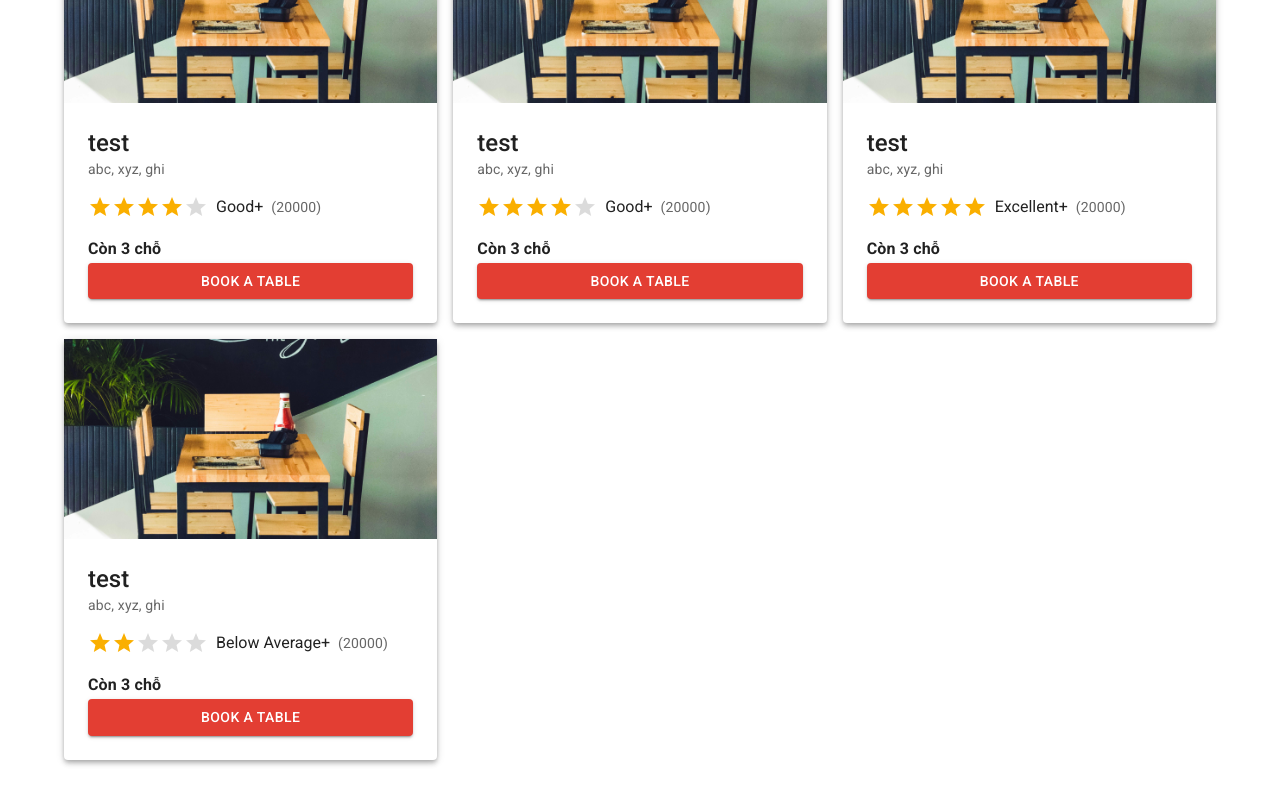
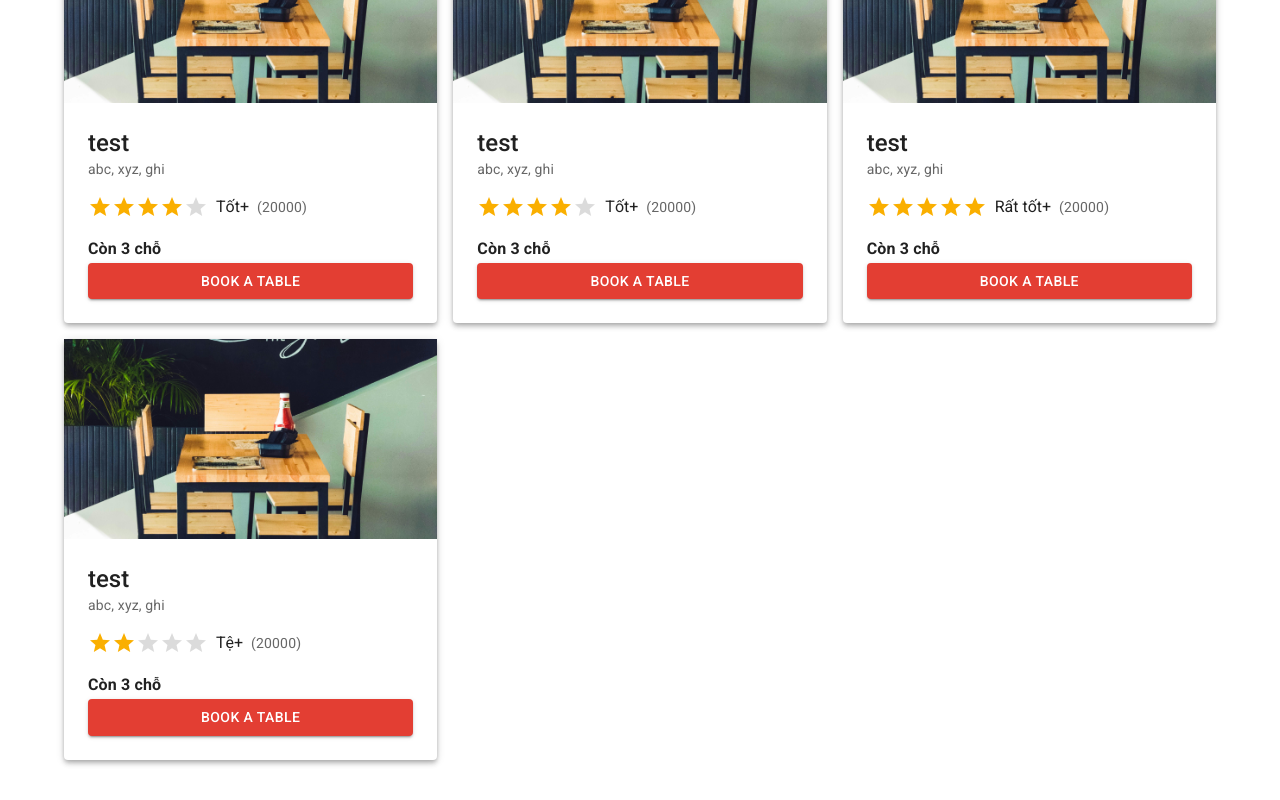
Before and after one commit to thientranreal/booking-hotel-fe, a Next.js app: page /restaurants in a window 1280 px wide. Shown: the part 318-1118 px from the top of the page. Built offline with nearby package versions, Linux system fonts and the light colour scheme.

Commit message:
update navbar

```diff
--- a/components/Navbar.tsx
+++ b/components/Navbar.tsx
@@ -26,8 +26,6 @@ export default function Navbar() {
     <AppBar position="static" sx={{ bgcolor: "white" }}>
       <Container maxWidth="xl">
         <Toolbar disableGutters sx={{ justifyContent: "space-between" }}>
-          <Image src="/images/logo.png" alt="Logo" width={200} height={200} />
-
           <Box sx={{ display: { xs: "flex", md: "none" } }}>
             <IconButton
               size="large"
@@ -42,7 +40,7 @@ export default function Navbar() {
 
             {/* Sidebar */}
             <Drawer
-              anchor="right"
+              anchor="left"
               open={openSidebar}
               onClose={toggleDrawer(false)}
             >
@@ -55,6 +53,14 @@ export default function Navbar() {
               </Box>
             </Drawer>
             {/* End Sidebar */}
+          </Box>
+
+          <Box
+            flex={{ xs: 1, md: "inherit" }}
+            display="flex"
+            justifyContent="center"
+          >
+            <Image src="/images/logo.png" alt="Logo" width={200} height={200} />
           </Box>
 
           <Box sx={{ display: { xs: "none", md: "flex" } }}>
--- a/components/ResRating.tsx
+++ b/components/ResRating.tsx
@@ -4,16 +4,16 @@ import Box from "@mui/material/Box";
 import StarIcon from "@mui/icons-material/Star";
 
 const labels: { [index: string]: string } = {
-  0.5: "Poor",
-  1: "Poor+",
-  1.5: "Below Average",
-  2: "Below Average+",
-  2.5: "Average",
-  3: "Average+",
-  3.5: "Good",
-  4: "Good+",
-  4.5: "Excellent",
-  5: "Excellent+",
+  0.5: "Cực tệ",
+  1: "Cực tệ+",
+  1.5: "Tệ",
+  2: "Tệ+",
+  2.5: "Trung bình",
+  3: "Trung bình+",
+  3.5: "Tốt",
+  4: "Tốt+",
+  4.5: "Rất tốt",
+  5: "Rất tốt+",
 };
 
 function getLabelText(value: number) {
--- a/components/ResRatingReadOnly.tsx
+++ b/components/ResRatingReadOnly.tsx
@@ -4,16 +4,16 @@ import Box from "@mui/material/Box";
 import StarIcon from "@mui/icons-material/Star";
 
 const labels: { [index: string]: string } = {
-  0.5: "Poor",
-  1: "Poor+",
-  1.5: "Below Average",
-  2: "Below Average+",
-  2.5: "Average",
-  3: "Average+",
-  3.5: "Good",
-  4: "Good+",
-  4.5: "Excellent",
-  5: "Excellent+",
+  0.5: "Cực tệ",
+  1: "Cực tệ+",
+  1.5: "Tệ",
+  2: "Tệ+",
+  2.5: "Trung bình",
+  3: "Trung bình+",
+  3.5: "Tốt",
+  4: "Tốt+",
+  4.5: "Rất tốt",
+  5: "Rất tốt+",
 };
 
 function getLabelText(value: number) {
--- a/components/restaurant-detail/ReviewSection.tsx
+++ b/components/restaurant-detail/ReviewSection.tsx
@@ -26,15 +26,15 @@ export default function ReviewSection() {
 
           <ResRatingReadOnly value={4} showLabel={false} />
           <Typography mt={1} component="span">
-            trên tổng 23 reviews
+            trên tổng 23 đánh giá
           </Typography>
         </Box>
 
-        <TotalReviewBar title="Excellent" value={50} color="#4CAF50" />
-        <TotalReviewBar title="Good" value={50} color="#00C853" />
-        <TotalReviewBar title="Average" value={70} color="#FFEB3B" />
-        <TotalReviewBar title="Below Average" value={50} color="#FF9800" />
-        <TotalReviewBar title="Poor" value={50} color="#F44336" />
+        <TotalReviewBar title="Rất tốt" value={50} color="#4CAF50" />
+        <TotalReviewBar title="Tốt" value={50} color="#00C853" />
+        <TotalReviewBar title="Trung bình" value={70} color="#FFEB3B" />
+        <TotalReviewBar title="Tệ" value={50} color="#FF9800" />
+        <TotalReviewBar title="Cực tệ" value={50} color="#F44336" />
       </Box>
       {/* End overall review */}
 
```
